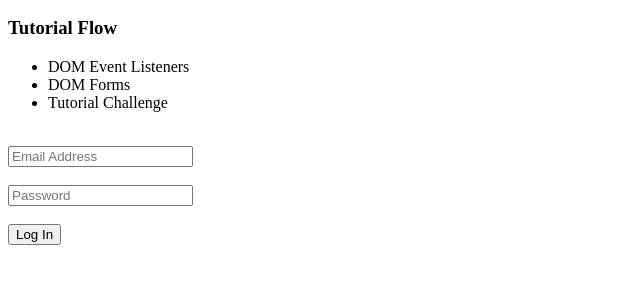
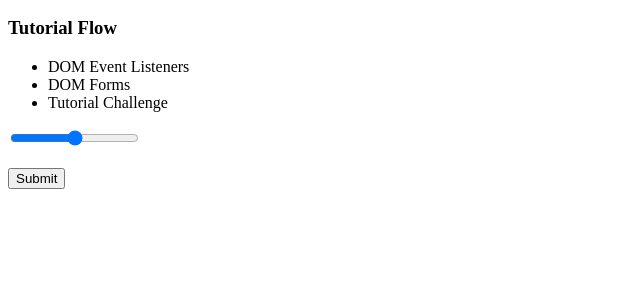
Before and after one commit to TheGodFaith-21/JavaScript-Tutorial-15, a plain HTML site: page index.html in a window 1280 px wide. Shown: the part 110-394 px from the top of the page, without its empty margins (0-640 px from the left). Drawn offline with Linux system fonts and the light colour scheme.

Commit message:
code script handle input fields number, color, range

```diff
--- a/index.html
+++ b/index.html
@@ -29,7 +29,7 @@
 
 <!--    <input onchange="oChange()"/>
     <p>Type text something</p> -->
-<br>
+<!--
     <div>
         <input id="txtEmail" type="email" placeholder="Email Address"/>
     <br><br>
@@ -37,6 +37,12 @@
     <br><br>
         <button onclick="signIn()">Log In</button>
     </div>
+-->
+    <div>
+        <input type="range" id="txtRange">
+        <br><br>
+        <button onclick="submit()">Submit</button>
+    </div>
 </body>
     <script src="script.js"></script>
 </html>
--- a/script.js
+++ b/script.js
@@ -85,10 +85,30 @@ console.log('');
 console.log('');
 console.log("HANDLE INPUT FIELDS");
 console.log('');
-
+/*
 function signIn(){
     let email = document.querySelector("#txtEmail").value;
     let password = document.querySelector("#txtPassword").value;
     alert(email + "\n" + password);
     console.log(email + "\n" + password);
 }
+*/
+/*
+function submit(){
+    let num = document.querySelector("#txtNumber").value;
+    alert(num);
+    console.log(num);
+}
+    */
+/*
+function submit(){
+    let color = document.querySelector("#txtColor").value;
+    alert(color);
+    console.log(color);
+}
+*/
+function submit(){
+    let range = document.querySelector("#txtRange").value;
+    alert(range);
+    console.log(range);
+}
```
